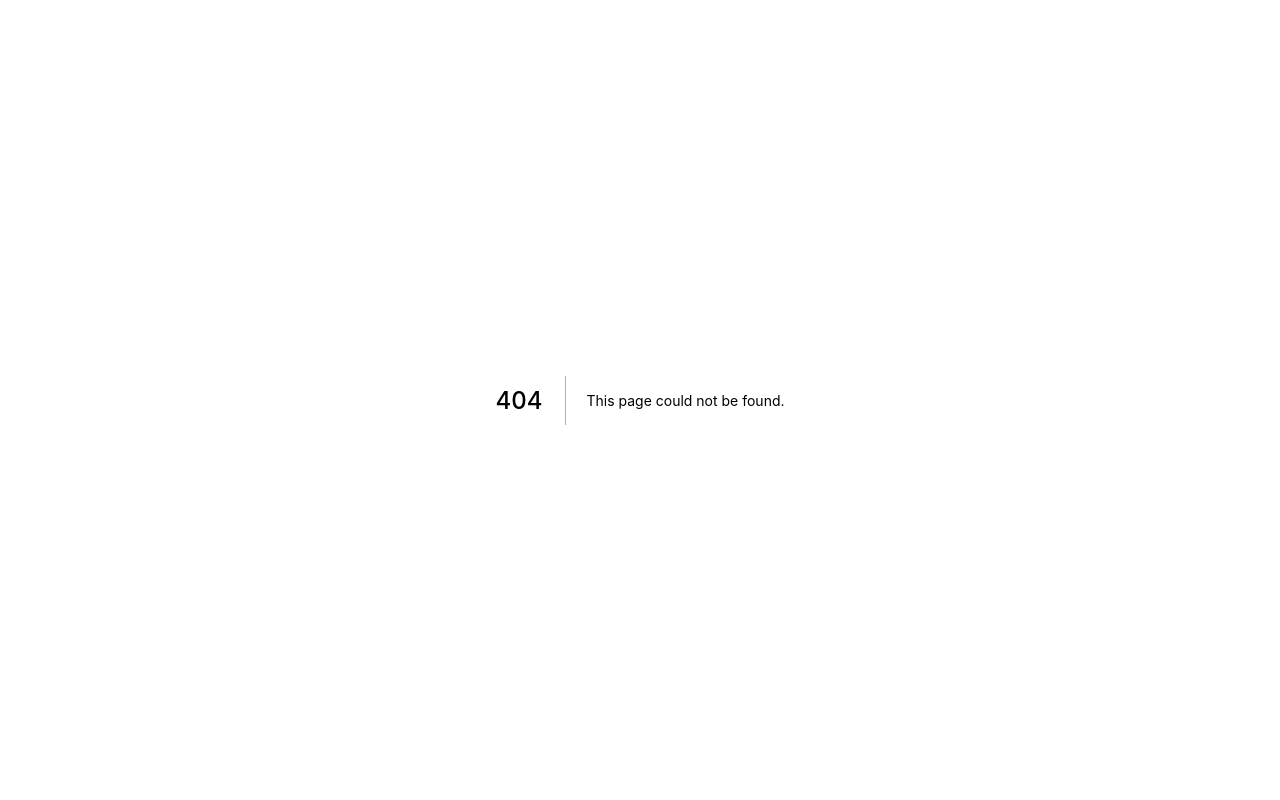
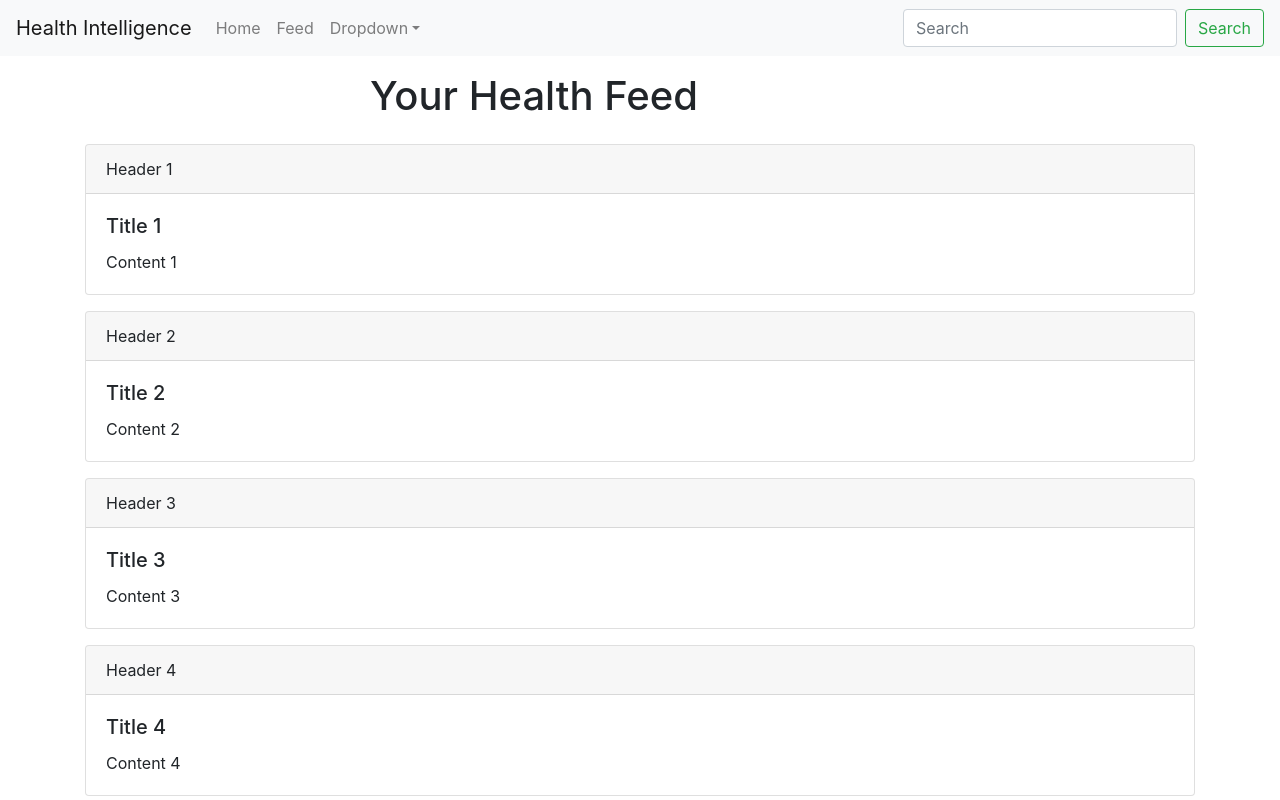
Before and after one commit to eduardvercaemer/itesm-hackathon-health-intelligence, a Next.js app: page /feed in a window 1280 px wide. Before the commit this address had no page. Shown: the top 800 px of the page. Built offline with nearby package versions, Linux system fonts and the light colour scheme.

Commit message:
add: basic nav; home, feed

```diff
--- a/components/main-nav.js
+++ b/components/main-nav.js
@@ -8,16 +8,16 @@ import Link from "next/link";
 
 export default function MainNav() {
   return (
-    <Navbar bg="light" expand="lg">
-      <Navbar.Brand href="#home">Health Intelligence</Navbar.Brand>
+    <Navbar bg="light" expand="md">
+      <Navbar.Brand href="/">Health Intelligence</Navbar.Brand>
       <Navbar.Toggle aria-controls="basic-navbar-nav" />
       <Navbar.Collapse id="basic-navbar-nav">
         <Nav className="mr-auto">
           <Link href="/" passHref>
             <Nav.Link>Home</Nav.Link>
           </Link>
-          <Link href="#link" passHref>
-            <Nav.Link>Link</Nav.Link>
+          <Link href="/feed" passHref>
+            <Nav.Link>Feed</Nav.Link>
           </Link>
           <NavDropdown title="Dropdown" id="basic-nav-dropdown">
             <NavDropdown.Item href="#action/3.1">Action</NavDropdown.Item>
--- a/pages/_app.js
+++ b/pages/_app.js
@@ -1,8 +1,22 @@
-import '../styles/globals.css'
-import 'bootstrap/dist/css/bootstrap.min.css'
+import "../styles/globals.css";
+import "bootstrap/dist/css/bootstrap.min.css";
+import Head from "next/head";
+import MainNav from "../components/main-nav";
 
 function MyApp({ Component, pageProps }) {
-  return <Component {...pageProps} />
+  return (
+    <div>
+      <Head>
+        <title>Hackathon</title>
+        <meta name="description" content="Hackathon Web Prototype" />
+        <link rel="icon" href="/favicon.ico" />
+      </Head>
+      <MainNav />
+      <main>
+        <Component {...pageProps} />
+      </main>
+    </div>
+  );
 }
 
-export default MyApp
+export default MyApp;
--- /dev/null
+++ b/pages/feed.js
@@ -0,0 +1,9 @@
+import AppFeed from "../components/app-feed";
+
+export default function Feed() {
+  return (
+    <div>
+      <AppFeed />
+    </div>
+  );
+}
```
Also changed, not shown: pages/index.js (+1 -12 lines).
